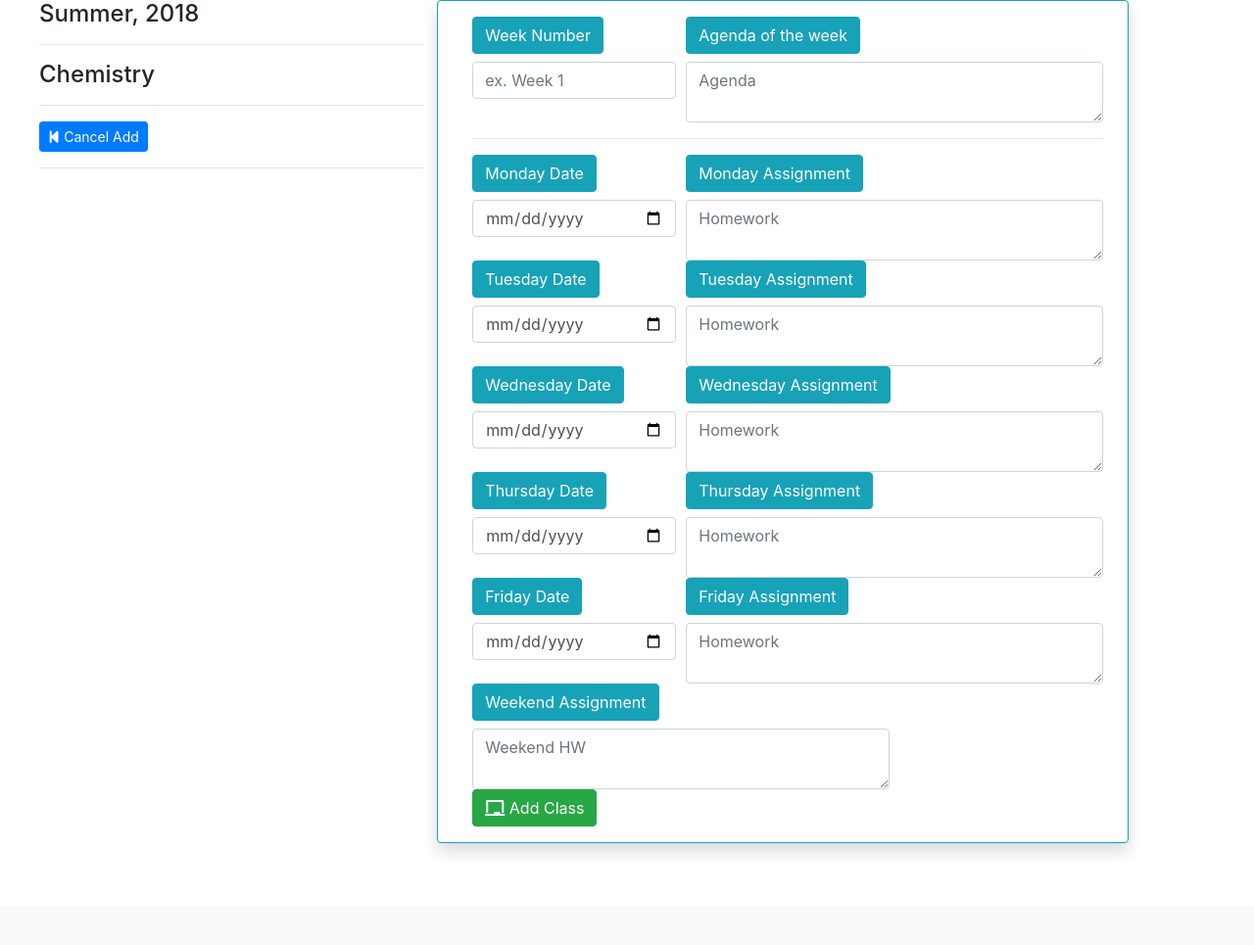
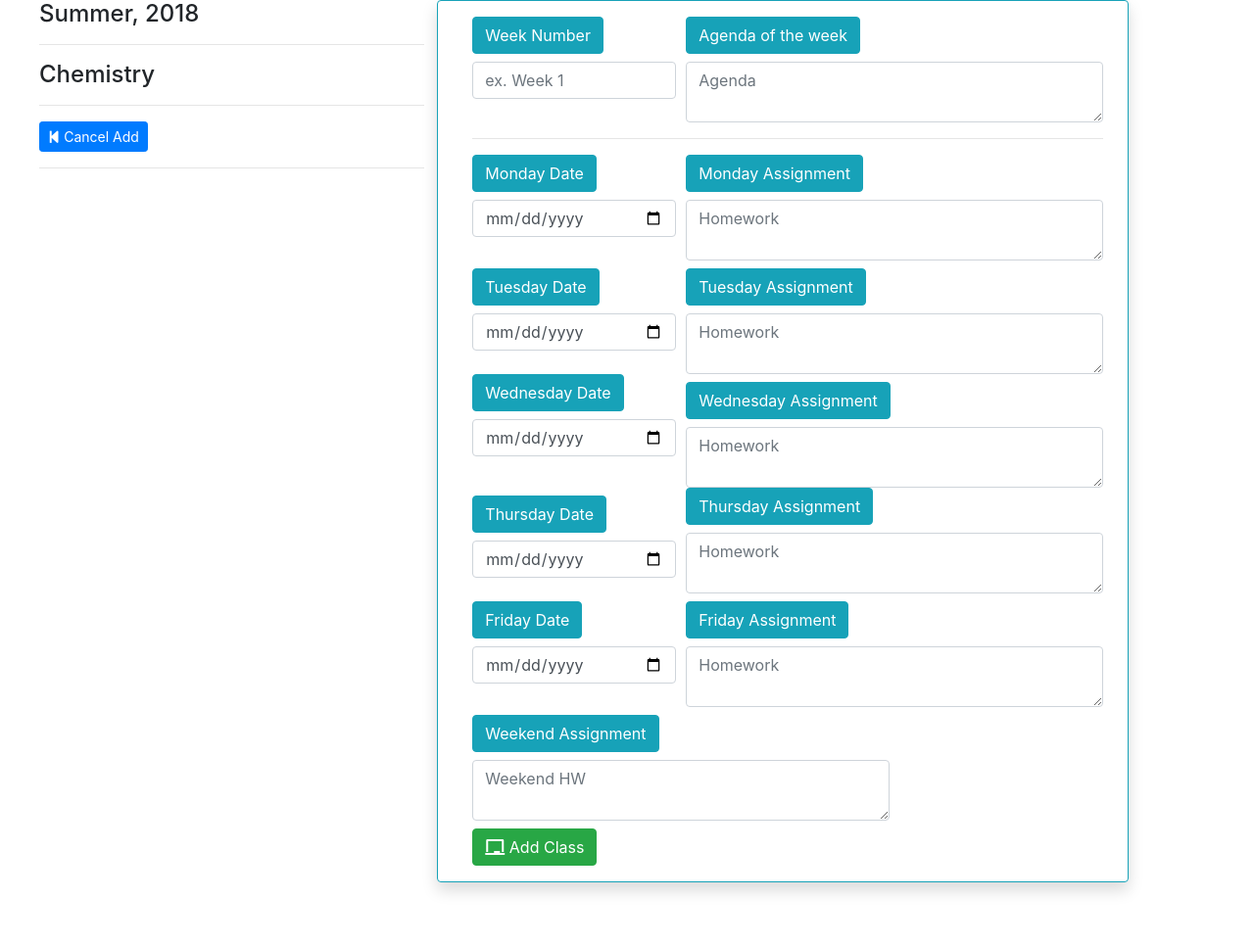
Before and after one commit to Khoi938/AWS-SchoolApp, a Django app: template lc101/school_app/templates/teacher/lesson_plan/add_lesson_plan.html in a window 1280 px wide. Shown: the part 70-1035 px from the top of the page at 98% size. Before the commit the page ends 940 px from the top, so only its background shows below. Run offline with Django 3.2, Linux system fonts and the light colour scheme; the template is opened without the code that fills it: values that come from a table or form of the project are taken from there, others are empty; data comes from the database, SQL or seed files in the repository; both versions use the stored data as it was after the commit; some libraries are stand-ins or nearby versions.

Commit message:
saving css

```diff
--- a/lc101/school_app/templates/teacher/lesson_plan/add_lesson_plan.html
+++ b/lc101/school_app/templates/teacher/lesson_plan/add_lesson_plan.html
@@ -48,11 +48,11 @@
             <label class="btn btn-info" for='' >Monday Assignment</label>
             <textarea class="form-control" name='monday_assignment' id="" rows="2" cols='30' placeholder="Homework"required></textarea>
           </div>
-          <div class="col-md-4">
+          <div class="col-md-4 mt-2">
             <label class="btn btn-info" for='' >Tuesday Date</label>
             <input type="date" name='tuesday_date' class="form-control"required>
           </div>
-          <div class="col-md-8">
+          <div class="col-md-8 mt-2">
             <label class="btn btn-info" for='' >Tuesday Assignment</label>
             <textarea class="form-control" name='tuesday_assignment' id="" rows="2" cols='30' placeholder="Homework"required></textarea>
           </div>
@@ -60,11 +60,11 @@
             <label class="btn btn-info" for='' >Wednesday Date</label>
             <input type="date" name='wednesday_date' class="form-control"required>
           </div>
-          <div class="col-md-8">
+          <div class="col-md-8 mt-2">
             <label class="btn btn-info" for='' >Wednesday Assignment</label>
             <textarea class="form-control" name='wednesday_assignment' id="" rows="2" cols='30' placeholder="Homework"required></textarea>
           </div>
-          <div class="col-md-4">
+          <div class="col-md-4 mt-2">
             <label class="btn btn-info" for='' >Thursday Date</label>
             <input type="date" name='thursday_date' class="form-control"required>
           </div>
@@ -72,20 +72,20 @@
             <label class="btn btn-info" for='' >Thursday Assignment</label>
             <textarea class="form-control" name='thursday_assignment' id="" rows="2" cols='30' placeholder="Homework"required></textarea>
           </div>
-          <div class="col-md-4">
+          <div class="col-md-4 mt-2">
             <label class="btn btn-info" for='' >Friday Date</label>
             <input type="date" name='friday_date' class="form-control"required>
           </div>
-          <div class="col-md-8">
+          <div class="col-md-8 mt-2">
             <label class="btn btn-info" for='' >Friday Assignment</label>
             <textarea class="form-control" name='friday_assignment' id="" rows="2" cols='30' placeholder="Homework"required></textarea>
           </div>
-          <div class="col-md-8">
+          <div class="col-md-8 mt-2">
             <label class="btn btn-info" for='' >Weekend Assignment</label>
             <textarea class="form-control" name='weekend_assignment' id="" rows="2" cols='30' placeholder="Weekend HW"required></textarea>
           </div>
-          <div class='col-md-12'>
-            <button class="btn btn-md btn-success text-center"><i class="fas fa-chalkboard"></i> Add Class</button>
+          <div class='col-md-12 mt-2'>
+            <button class="btn btn-md btn-success text-center "><i class="fas fa-chalkboard"></i> Add Class</button>
           </div>
       </form>
       </div>
```
Also changed, not shown: lc101/school_app/templates/teacher/teacher_homepage.html (+7 -2 lines), lc101/db.sqlite3.
